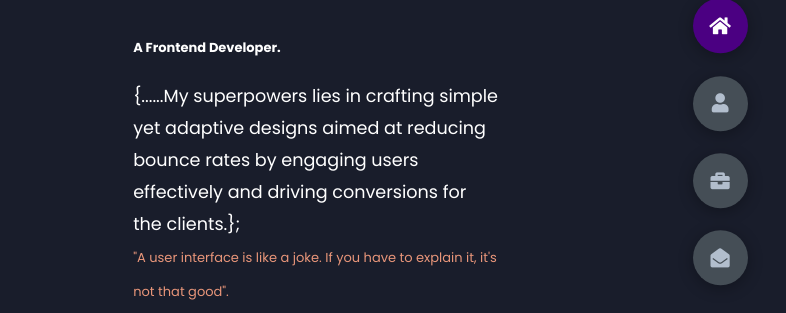
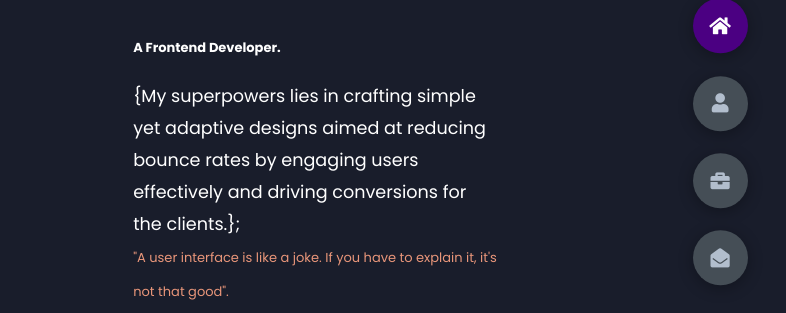
Before and after one commit to Terryru101/ImTerry, a plain HTML site: page index.html in a window 1280 px wide. Shown: the part 258-571 px from the top of the page, 494-1280 px from the left. Drawn offline with Linux system fonts and the light colour scheme.

Commit message:
Update index.html

```diff
--- a/index.html
+++ b/index.html
@@ -26,7 +26,7 @@
                     <span style=" font-size: 13px;color: white;"> A Frontend Developer.</span>
                 </h1>
                 <p>
-                    {......My superpowers lies in crafting simple yet adaptive designs aimed at reducing bounce rates by engaging users effectively and driving conversions for the clients.};
+                    {My superpowers lies in crafting simple yet adaptive designs aimed at reducing bounce rates by engaging users effectively and driving conversions for the clients.};
                     <br><span style=" font-size: 13px;color: darksalmon;">"A user interface is like a joke. If you have to explain it, it's not that good".</span>
                 </p>
 
```
